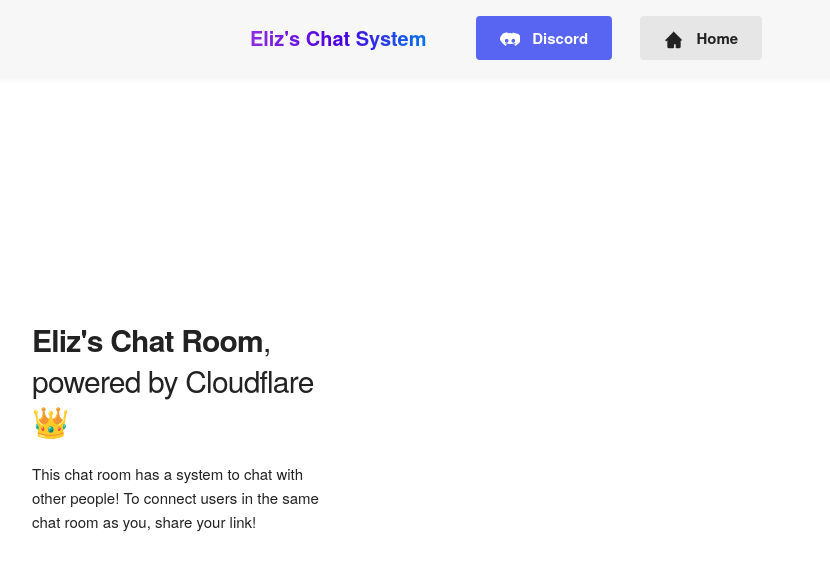
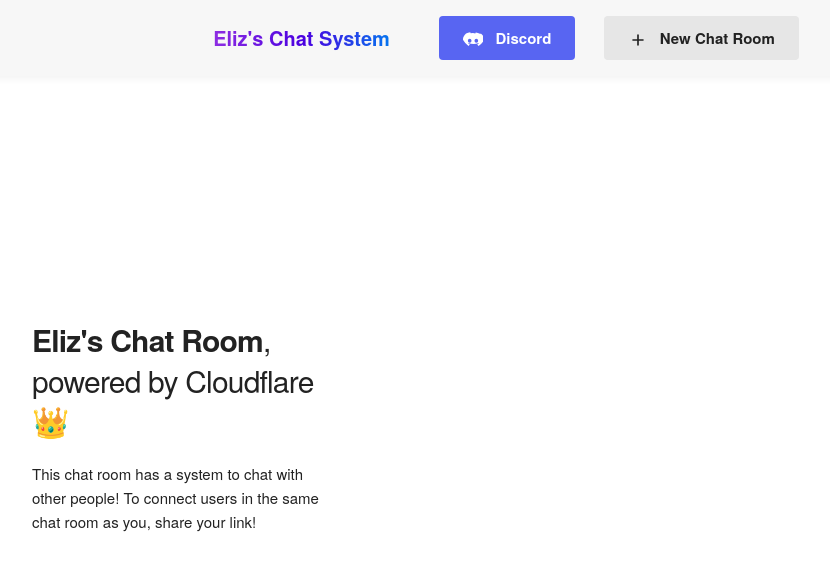
Before and after one commit to RealEliz/durable-chat-template, a React app: page public/index.html in a window 1280 px wide. Shown: the whole page, without its empty margins (128-958 px from the left). Built offline with nearby package versions, Linux system fonts and the light colour scheme.

Commit message:
Update index.html

```diff
--- a/public/index.html
+++ b/public/index.html
@@ -27,24 +27,89 @@
     <script src="/dist/index.js" type="module"></script>
   </head>
 <body>
-  <nav style="width:100%;padding:16px 0 16px 0;position:fixed;top:0;left:0;background:#f7f7f7;text-align:center;z-index:200;box-shadow:0 2px 8px rgba(0,0,0,0.06);">
-    <span style="font-size:2rem;font-weight:bold;
+<nav
+  style="
+    width: 100%;
+    padding: 16px 0 16px 0;
+    position: fixed;
+    top: 0;
+    left: 0;
+    background: #f7f7f7;
+    text-align: center;
+    z-index: 200;
+    box-shadow: 0 2px 8px rgba(0,0,0,0.06);
+  "
+>
+  <span
+    style="
+      font-size: 2rem;
+      font-weight: bold;
       background: linear-gradient(90deg, #8e2de2, #4a00e0, #007cf0);
       -webkit-background-clip: text;
       -webkit-text-fill-color: transparent;
       background-clip: text;
       color: transparent;
       vertical-align: middle;
-      margin-right: 32px;">
+      margin-right: 32px;
+    "
+  >
     Eliz's Chat System
   </span>
-    <a href="https://discord.com/" target="_blank" style="display:inline-block;margin:0 12px;padding:10px 24px;background:#5865F2;color:#fff;border:none;border-radius:4px;text-decoration:none;font-weight:600;vertical-align:middle;">
-      <svg xmlns="http://www.w3.org/2000/svg" style="vertical-align:middle;margin-right:8px;" width="20" height="20" viewBox="0 0 24 24" fill="#fff"><path d="M20.317 4.369a19.791 19.791 0 0 0-4.885-1.515.07.07 0 0 0-.075.035c-.21.37-.444.854-.608 1.234A18.18 18.18 0 0 0 12 3.634a18.079 18.079 0 0 0-2.75.189c-.163-.382-.398-.865-.609-1.234a.069.069 0 0 0-.075-.035 19.736 19.736 0 0 0-4.885 1.515.064.064 0 0 0-.03.027C.533 7.059-.32 9.579.099 12.057a.08.08 0 0 0 .028.048A19.963 19.963 0 0 0 6.65 19.127a.07.07 0 0 0 .049.018c.495-.68.94-1.398 1.332-2.146a.07.07 0 0 0-.037-.098 13.143 13.143 0 0 1-1.885-.895.07.07 0 0 1-.008-.116c.126-.094.252-.192.372-.291a.07.07 0 0 1 .071-.009c3.967 1.813 8.271 1.813 12.207 0a.07.07 0 0 1 .072.008c.12.099.246.197.372.291a.07.07 0 0 1-.008.116c-.605.353-1.24.668-1.885.895a.07.07 0 0 0-.037.098c.393.748.837 1.466 1.332 2.146a.07.07 0 0 0 .049-.018 19.934 19.934 0 0 0 6.522-7.022.07.07 0 0 0 .028-.048c.5-3.013-.838-5.495-3.451-7.661a.061.061 0 0 0-.03-.027ZM8.02 15.331c-1.183 0-2.157-1.085-2.157-2.419 0-1.333.955-2.419 2.157-2.419 1.217 0 2.176 1.104 2.157 2.419 0 1.334-.955 2.419-2.157 2.419Zm7.974 0c-1.183 0-2.157-1.085-2.157-2.419 0-1.333.955-2.419 2.157-2.419 1.217 0 2.176 1.104 2.157 2.419 0 1.334-.94 2.419-2.157 2.419Z"/></svg>
+  <a
+    href="https://discord.gg/qUAZbETfAu"
+    target="_blank"
+    style="
+      display: inline-block;
+      margin: 0 12px;
+      padding: 10px 24px;
+      background: #5865F2;
+      color: #fff;
+      border: none;
+      border-radius: 4px;
+      text-decoration: none;
+      font-weight: 600;
+      vertical-align: middle;
+    "
+  >
+    <svg
+      xmlns="http://www.w3.org/2000/svg"
+      style="vertical-align: middle; margin-right: 8px;"
+      width="20"
+      height="20"
+      viewBox="0 0 24 24"
+      fill="#fff"
+    >
+      <path d="M20.317 4.369a19.791 19.791 0 0 0-4.885-1.515.07.07 0 0 0-.075.035c-.21.37-.444.854-.608 1.234A18.18 18.18 0 0 0 12 3.634a18.079 18.079 0 0 0-2.75.189c-.163-.382-.398-.865-.609-1.234a.069.069 0 0 0-.075-.035 19.736 19.736 0 0 0-4.885 1.515.064.064 0 0 0-.03.027C.533 7.059-.32 9.579.099 12.057a.08.08 0 0 0 .028.048A19.963 19.963 0 0 0 6.65 19.127a.07.07 0 0 0 .049.018c.495-.68.94-1.398 1.332-2.146a.07.07 0 0 0-.037-.098 13.143 13.143 0 0 1-1.885-.895.07.07 0 0 1-.008-.116c.126-.094.252-.192.372-.291a.07.07 0 0 1 .071-.009c3.967 1.813 8.271 1.813 12.207 0a.07.07 0 0 1 .072.008c.12.099.246.197.372.291a.07.07 0 0 1-.008.116c-.605.353-1.24.668-1.885.895a.07.07 0 0 0-.037.098c.393.748.837 1.466 1.332 2.146a.07.07 0 0 0 .049-.018 19.934 19.934 0 0 0 6.522-7.022.07.07 0 0 0 .028-.048c.5-3.013-.838-5.495-3.451-7.661a.061.061 0 0 0-.03-.027ZM8.02 15.331c-1.183 0-2.157-1.085-2.157-2.419 0-1.333.955-2.419 2.157-2.419 1.217 0 2.176 1.104 2.157 2.419 0 1.334-.955 2.419-2.157 2.419Zm7.974 0c-1.183 0-2.157-1.085-2.157-2.419 0-1.333.955-2.419 2.157-2.419 1.217 0 2.176 1.104 2.157 2.419 0 1.334-.94 2.419-2.157 2.419Z"/>
+    </svg>
     Discord
   </a>
-    <a href="/" style="display:inline-block;margin:0 12px;padding:10px 24px;background:#e6e6e6;color:#222;border:none;border-radius:4px;text-decoration:none;font-weight:600;vertical-align:middle;">
-      <svg xmlns="http://www.w3.org/2000/svg" style="vertical-align:middle;margin-right:8px;" width="20" height="20" viewBox="0 0 24 24" fill="#222"><path d="M10.707 2.293a1 1 0 0 1 1.414 0l9 9a1 1 0 0 1-1.414 1.414L20 12.414V20a2 2 0 0 1-2 2h-3a1 1 0 0 1-1-1v-4h-2v4a1 1 0 0 1-1 1H6a2 2 0 0 1-2-2v-7.586l-.707.707a1 1 0 0 1-1.414-1.414l9-9z"/></svg>
-      Home
+  <a
+    href="/"
+    style="
+      display: inline-block;
+      margin: 0 12px;
+      padding: 10px 24px;
+      background: #e6e6e6;
+      color: #222;
+      border: none;
+      border-radius: 4px;
+      text-decoration: none;
+      font-weight: 600;
+      vertical-align: middle;
+    "
+  >
+    <svg
+      xmlns="http://www.w3.org/2000/svg"
+      style="vertical-align: middle; margin-right: 8px;"
+      width="20"
+      height="20"
+      viewBox="0 0 24 24"
+      fill="#222"
+      aria-hidden="true"
+    >
+      <path d="M12 5c.552 0 1 .448 1 1v5h5c.552 0 1 .448 1 1s-.448 1-1 1h-5v5c0 .552-.448 1-1 1s-1-.448-1-1v-5H6c-.552 0-1-.448-1-1s.448-1 1-1h5V6c0-.552.448-1 1-1z"/>
+    </svg>
+    New Chat Room
   </a>
 </nav>
     <!-- Primary Page Layout
```
Lines whose indentation alone changed are shown as unchanged.
